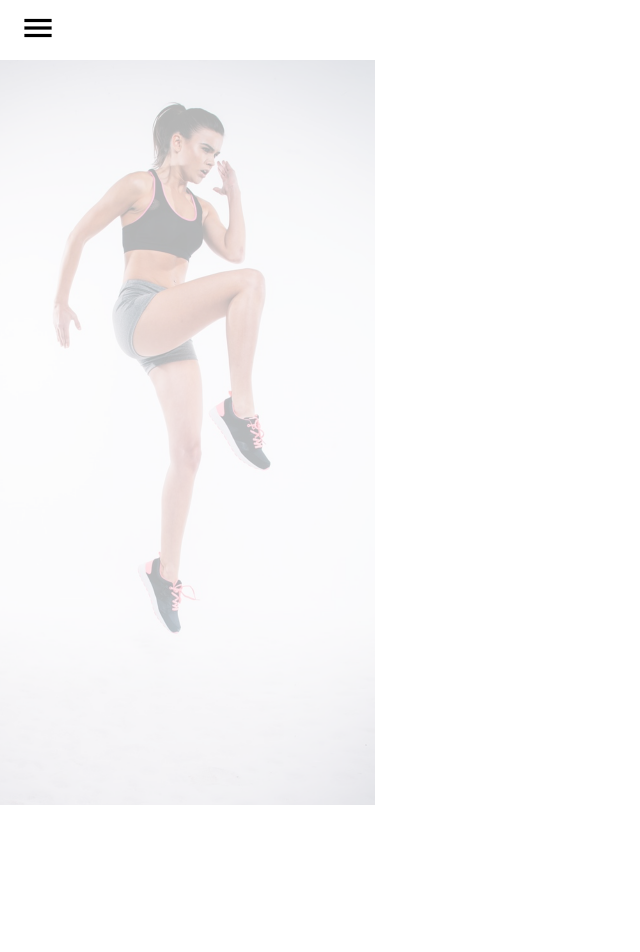
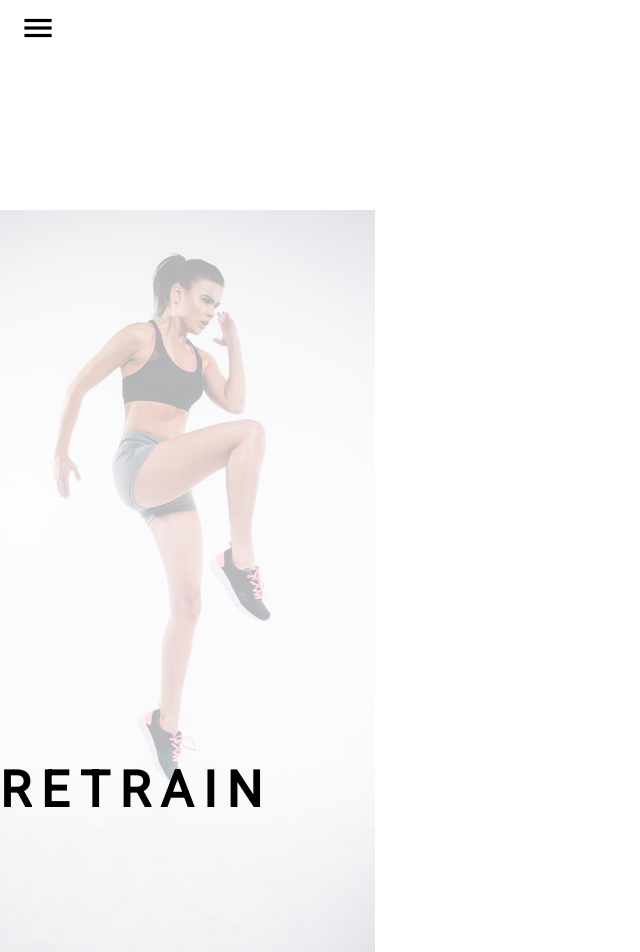
Before and after one commit to petermijkje/workout_app2, a React (Create React App) app in the folder workout_app/: page / in a window 1280 px wide. Shown: the top 952 px of the page, without its empty margins (0-640 px from the left). Before the commit the page ends 812 px from the top, so only its background shows below. Built offline with nearby package versions, Linux system fonts and the light colour scheme.

Commit message:
adding google font styles

```diff
--- a/workout_app/src/App.js
+++ b/workout_app/src/App.js
@@ -17,7 +17,7 @@
     <Router>
       <div className="App">
         <Header />
-
+        <img className="image" src={Photo} alt="Lady in Jumping Lunge" />
         <div className="content">
           <Switch>
             <Route exact path="/" component={HomePage} />
@@ -27,7 +27,6 @@
           </Switch>
           <Route path="/profile" component={Profile} />
           <Route path="/Login" component={LoginAndLogout} />
-          <img className="image" src={Photo} alt="Lady in Jumping Lunge" />
         </div>
       </div>
     </Router>
--- a/workout_app/src/App.scss
+++ b/workout_app/src/App.scss
@@ -1,5 +1,10 @@
+@import url('https://fonts.googleapis.com/css2?family=Nunito&display=swap');
+
 /* For mobile phones: */
 @media only screen and (min-width: 375px) {
+  .app {
+    font-family: 'Nunito', sans-serif;
+  }
   .content {
     padding-top: 67px;
   }
--- a/workout_app/src/pages/HomePage/HomePage.component.jsx
+++ b/workout_app/src/pages/HomePage/HomePage.component.jsx
@@ -6,7 +6,7 @@
   return (
     <div className="homepage">
       <div className="workout-picture-div">
-        <h1 style={{ textAlign: 'center' }}>workout App</h1>
+        <h1>RETRAIN</h1>
       </div>
     </div>
   )
--- a/workout_app/src/pages/HomePage/HomePage.styles.scss
+++ b/workout_app/src/pages/HomePage/HomePage.styles.scss
@@ -1,19 +1,12 @@
-@keyframes animateWave {
-  0% {
-    transform: scale(1, 0);
-  }
-  100% {
-    transform: scale(1, 1);
-  }
-}
-.wave-container > svg {
-  display: block;
-  transform-origin: bottom;
-  animation: animateWave 1000ms cubic-bezier(0.23, 1, 0.32, 1) forwards;
+@import url('https://fonts.googleapis.com/css2?family=Roboto&display=swap');
+.workout-picture-div {
+  margin-top: -300px;
 }
 
-.workout-picture-div {
-  margin-top: -300px;
+h1 {
+  font-family: 'roboto';
+  letter-spacing: 10px;
+  font-size: 50px;
 }
 
 .workout-photo {
```
